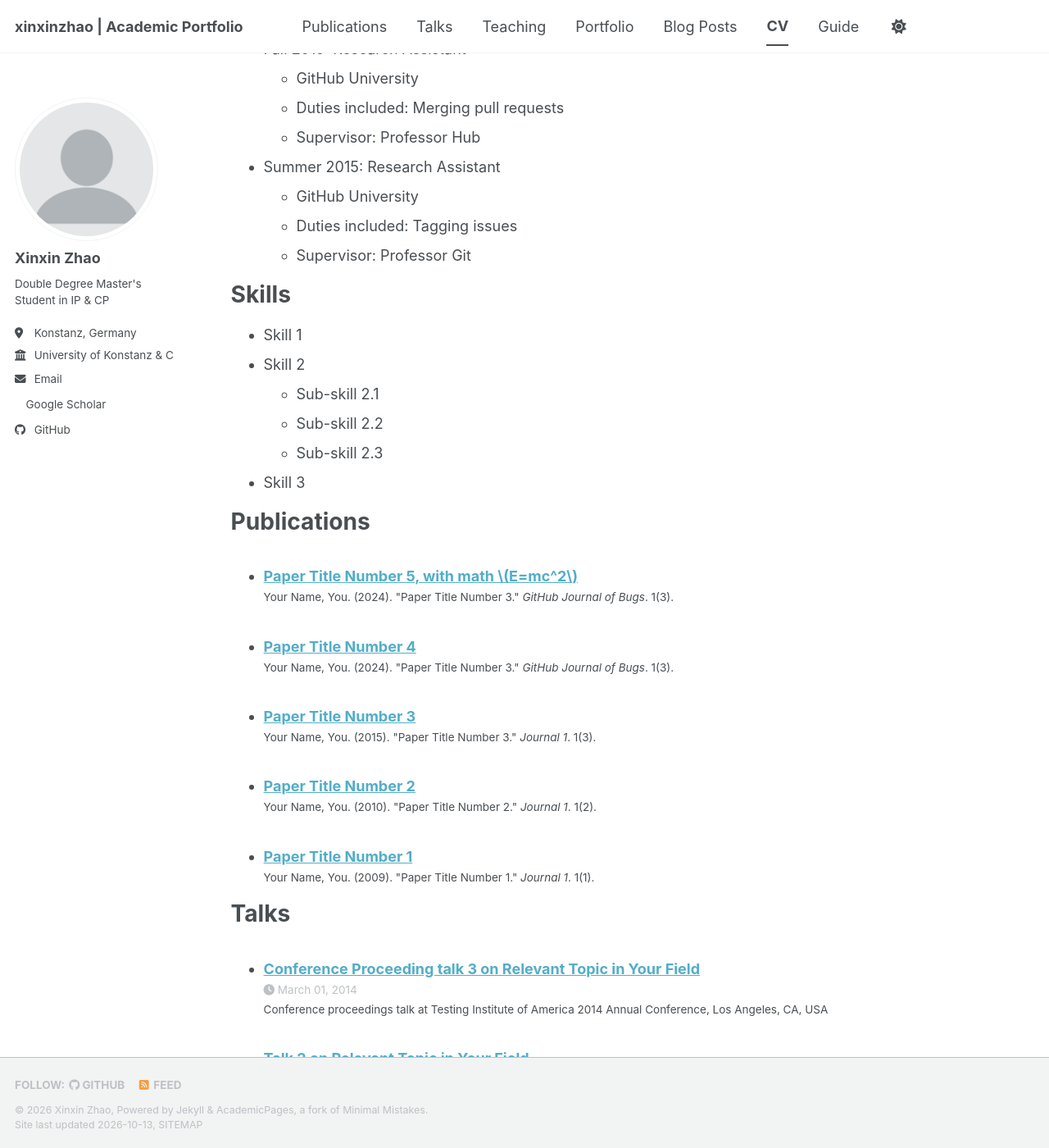
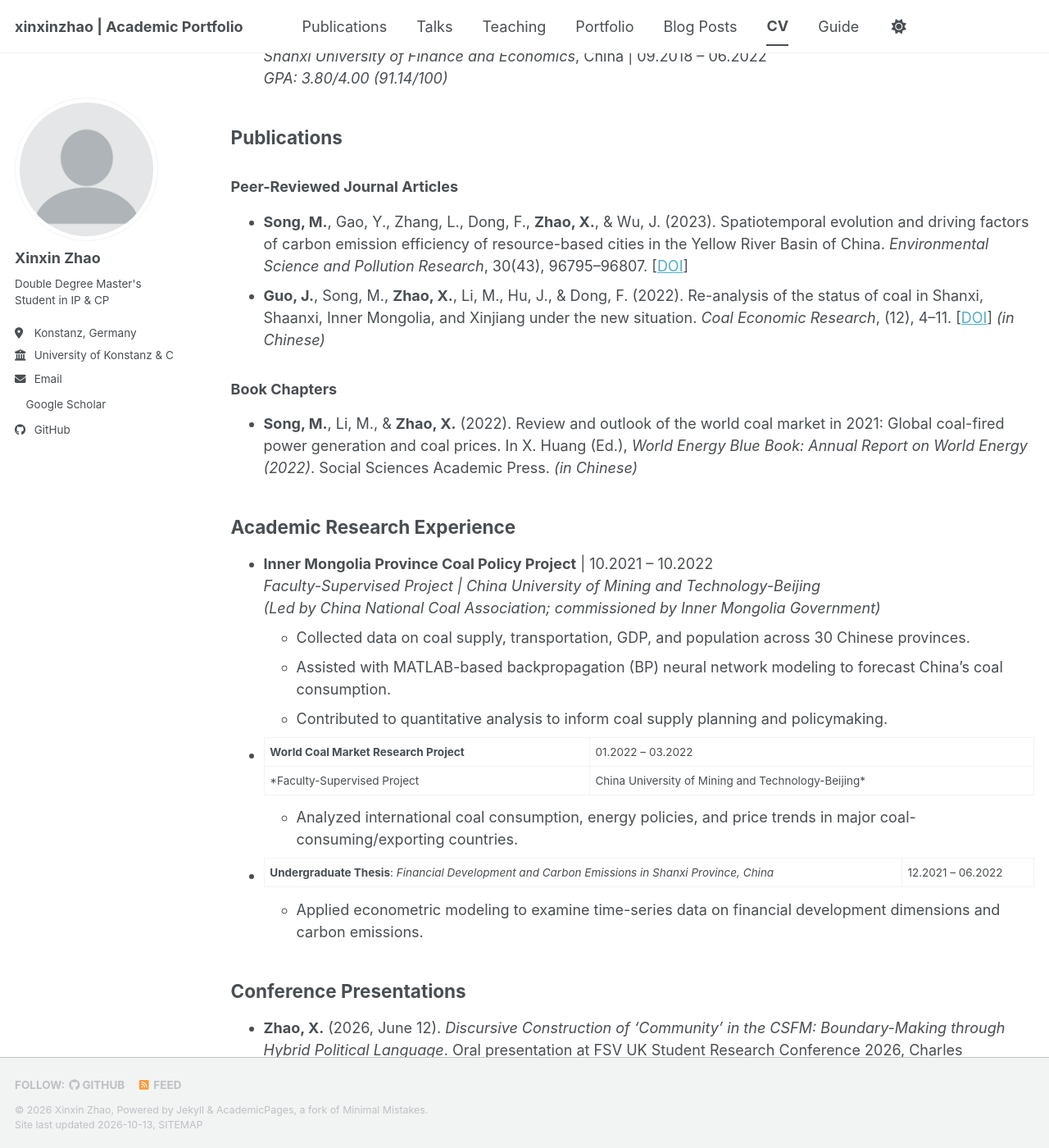
Before and after one commit to xinxinzhao616-lgtm/xinxinzhao616, a Jekyll site: the page built from _pages/cv.md, in a window 1280 px wide and 1400 px high, scrolled down 462 px. Shown: the whole window at 82% size. Built offline with Jekyll 4.4.1, drawn with Linux system fonts in a browser that asks for light colours; a style sheet for code colours, icons or effects is not loaded; some of the changed text lies outside the part shown.

Commit message:
Update cv.md

```diff
--- a/_pages/cv.md
+++ b/_pages/cv.md
@@ -4,61 +4,66 @@ title: "CV"
 permalink: /cv/
 author_profile: true
 redirect_from:
-  - /resume
+  - /cv
 ---
 
 {% include base_path %}
 
-Education
-======
-* Ph.D in Version Control Theory, GitHub University, 2018 (expected)
-* M.S. in Jekyll, GitHub University, 2014
-* B.S. in GitHub, GitHub University, 2012
+[Download Full CV (PDF)](/files/Xinxin_Zhao_CV.pdf){: .btn .btn--primary}
 
-Work experience
-======
-* Spring 2024: Academic Pages Collaborator
-  * GitHub University
-  * Duties includes: Updates and improvements to template
-  * Supervisor: The Users
+## Education
+* **M.A. in Political Science (Double Degree Programme)**
+  *University of Konstanz*, Germany | 10.2026 – Present
+* **M.A. in International Economic and Political Studies**
+  *Charles University*, Prague, Czech Republic | 09.2024 – 09.2026
+  *Grade Average: 1.43*
+* **Graduate-level Coursework in Management Science and Engineering**
+  *China University of Mining and Technology, Beijing*, China | 09.2022 – 11.2022
+* **Bachelor of Applied Economics**
+  *Shanxi University of Finance and Economics*, China | 09.2018 – 06.2022
+  *GPA: 3.80/4.00 (91.14/100)*
 
-* Fall 2015: Research Assistant
-  * GitHub University
-  * Duties included: Merging pull requests
-  * Supervisor: Professor Hub
+## Publications
 
-* Summer 2015: Research Assistant
-  * GitHub University
-  * Duties included: Tagging issues
-  * Supervisor: Professor Git
+### Peer-Reviewed Journal Articles
+* **Song, M.**, Gao, Y., Zhang, L., Dong, F., **Zhao, X.**, & Wu, J. (2023). Spatiotemporal evolution and driving factors of carbon emission efficiency of resource-based cities in the Yellow River Basin of China. *Environmental Science and Pollution Research*, 30(43), 96795–96807. [[DOI](https://doi.org/10.1007/s11356-023-29113-4)]
+* **Guo, J.**, Song, M., **Zhao, X.**, Li, M., Hu, J., & Dong, F. (2022). Re-analysis of the status of coal in Shanxi, Shaanxi, Inner Mongolia, and Xinjiang under the new situation. *Coal Economic Research*, (12), 4–11. [[DOI](https://doi.org/10.13202/j.cnki.cer.2022.12.005)] *(in Chinese)*
 
-Skills
-======
-* Skill 1
-* Skill 2
-  * Sub-skill 2.1
-  * Sub-skill 2.2
-  * Sub-skill 2.3
-* Skill 3
+### Book Chapters
+* **Song, M.**, Li, M., & **Zhao, X.** (2022). Review and outlook of the world coal market in 2021: Global coal-fired power generation and coal prices. In X. Huang (Ed.), *World Energy Blue Book: Annual Report on World Energy (2022)*. Social Sciences Academic Press. *(in Chinese)*
 
-Publications
-======
-  <ul>{% for post in site.publications reversed %}
-    {% include archive-single-cv.html %}
-  {% endfor %}</ul>
+## Academic Research Experience
+* **Inner Mongolia Province Coal Policy Project** | 10.2021 – 10.2022
+  *Faculty-Supervised Project | China University of Mining and Technology-Beijing*
+  *(Led by China National Coal Association; commissioned by Inner Mongolia Government)*
+  * Collected data on coal supply, transportation, GDP, and population across 30 Chinese provinces.
+  * Assisted with MATLAB-based backpropagation (BP) neural network modeling to forecast China's coal consumption.
+  * Contributed to quantitative analysis to inform coal supply planning and policymaking.
 
-Talks
-======
-  <ul>{% for post in site.talks reversed %}
-    {% include archive-single-talk-cv.html  %}
-  {% endfor %}</ul>
+* **World Coal Market Research Project** | 01.2022 – 03.2022
+  *Faculty-Supervised Project | China University of Mining and Technology-Beijing*
+  * Analyzed international coal consumption, energy policies, and price trends in major coal-consuming/exporting countries.
 
-Teaching
-======
-  <ul>{% for post in site.teaching reversed %}
-    {% include archive-single-cv.html %}
-  {% endfor %}</ul>
+* **Undergraduate Thesis**: *Financial Development and Carbon Emissions in Shanxi Province, China* | 12.2021 – 06.2022
+  * Applied econometric modeling to examine time-series data on financial development dimensions and carbon emissions.
 
-Service and leadership
-======
-* Currently signed in to 43 different slack teams
+## Conference Presentations
+* **Zhao, X.** (2026, June 12). *Discursive Construction of 'Community' in the CSFM: Boundary-Making through Hybrid Political Language*. Oral presentation at FSV UK Student Research Conference 2026, Charles University.
+
+## Professional Experience
+* **Operational Assistant**, Industrial and Commercial Bank of China (Prague Branch) | 07.2025 – 09.2025
+  * Managed operational information, monitored fund movements, and coordinated cross-branch tasks.
+
+## Skills & Languages
+* **Quantitative Methods**: Econometrics, Applied Statistics, Empirical Modeling
+* **Software & Programming**: Stata, R, Python (Basic), Java
+* **Relevant Topics**: Public Finance, Public Economics, International Political Economy, Theory of Public Policy
+* **Languages**: Chinese (Native), English (C1)
+
+## Selected Awards & Scholarships
+* **Scholarship for Outstanding Academic Achievement** (CZK 23,000) – Charles University, Czech Republic
+* **University First-Class Scholarship** (3-time recipient) – Shanxi University of Finance and Economics
+* **Freshman Scholarship** (CNY 10,000) – China University of Mining and Technology-Beijing
+* **Freshman Scholarship** (CNY 8,000) – Shanxi University of Finance and Economics
+* **Third Prize**, Shanxi Province Innovation Competition
+* **Outstanding Volunteer** (Shanxi Province & Baoding City)
```
